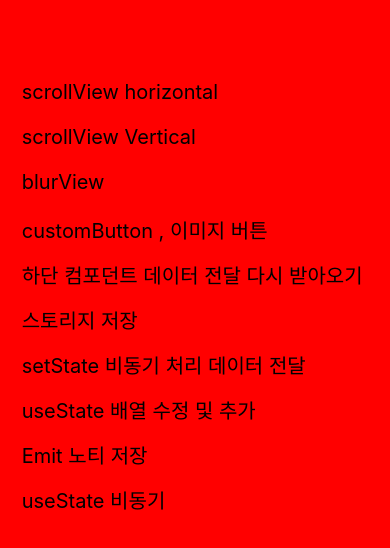
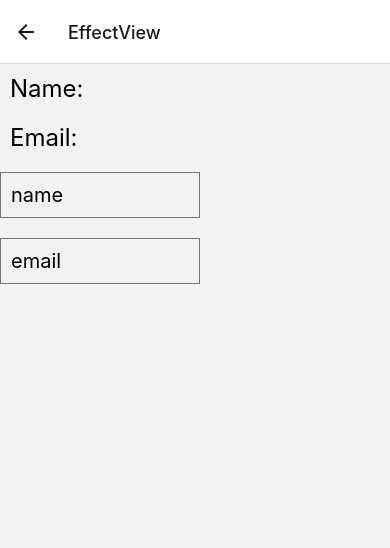
Before and after one commit to break200/ReactNative, a React Native app: screen /EffectView in a window 390 px wide. Shown: the top 548 px of the page. Built offline with nearby package versions, Linux system fonts and the light colour scheme.

Commit message:
effect 효과 마운트 언마운트 데이터 처리

```diff
--- a/src/navi/Stack.js
+++ b/src/navi/Stack.js
@@ -14,6 +14,9 @@ import HooksTwo from "../screens/items/arrEdit/HooksTwo";
 import EmitHome from "../screens/items/Emit/EmitHome";
 import EmitNext from "../screens/items/Emit/EmitNext";
 import StateView from "../screens/items/state/StateView";
+import EffectView from "../screens/items/state/EffectView";
+
+
 const StackNavigation = () => {
     const Stack = createNativeStackNavigator();
     return (
@@ -75,6 +78,11 @@ const StackNavigation = () => {
                 component={StateView}
             />
 
+                <Stack.Screen
+                    name="EffectView"
+                    component={EffectView}
+                />
+
         </Stack.Navigator>
     );
 };
--- /dev/null
+++ b/src/screens/items/state/EffectView.js
@@ -0,0 +1,61 @@
+import React, {useEffect,useState} from 'react';
+import {Button, StyleSheet, Text, View} from 'react-native';
+import styled from 'styled-components/native';
+
+const EffectView = ({route, navigation}) => {
+
+    const [name, setName] = useState('');
+    const [email, setEmail] = useState('');
+
+    //최초 실행
+    useEffect(() => {
+      console.log('호출');
+      //삭제 처리
+      return () => console.log('\n===== Component Unmount =====\n');
+    },[]);
+
+    useEffect(() => {
+        console.log(email);
+    },[email]);
+
+
+
+    return (
+        <View style={{flex:1 ,justifyContent:'flex-start',alignItems:'flex-start', width:'100%'}}>
+            <StyledText>Name: {name}</StyledText>
+            <StyledText>Email: {email}</StyledText>
+            <StyledTextInput
+                value={name}
+                onChangeText={text => setName(text)}
+                placeholder="name"
+                returnKeyType="next"
+                // onSubmitEditing={() => refEmail.current.focus()}
+            />
+            <StyledTextInput
+                value={email}
+                onChangeText={text => setEmail(text)}
+                placeholder="email"
+                returnKeyType="done"
+            />
+        </View>
+    );
+};
+
+
+const StyledTextInput = styled.TextInput.attrs({
+    autoCapitalize: 'none',
+    autoCorrect: false,
+    width:300,
+})`
+  border: 1px solid #757575;
+  padding: 10px;
+  margin: 10px 0;
+  width: 200px;
+  font-size: 20px;
+`;
+const StyledText = styled.Text`
+  font-size: 24px;
+  margin: 10px;
+`;
+
+export default EffectView;
--- a/src/screens/main/App.js
+++ b/src/screens/main/App.js
@@ -43,6 +43,9 @@ const App = ({navigation, route}) => {
          {
             id: 10,
             title: 'useState 비동기',
+        },      {
+            id: 11,
+            title: 'useEffect 효과 처리',
         },
 
 
@@ -70,6 +73,8 @@ const App = ({navigation, route}) => {
             navigation.navigate('EmitHome');
         }else if (item.id === 10){
             navigation.navigate('StateView');
+        }else if (item.id === 11){
+            navigation.navigate('EffectView');
         }
     }
     const renderItem = ({item , index}) => (
@@ -95,7 +100,7 @@ const styles = StyleSheet.create({
         flex: 1,
         justifyContent: 'flex-start',
         alignItems: 'center',
-        backgroundColor:'red',
+        backgroundColor:'white',
     },
     sideContainer: {
         marginTop: 30,
```
